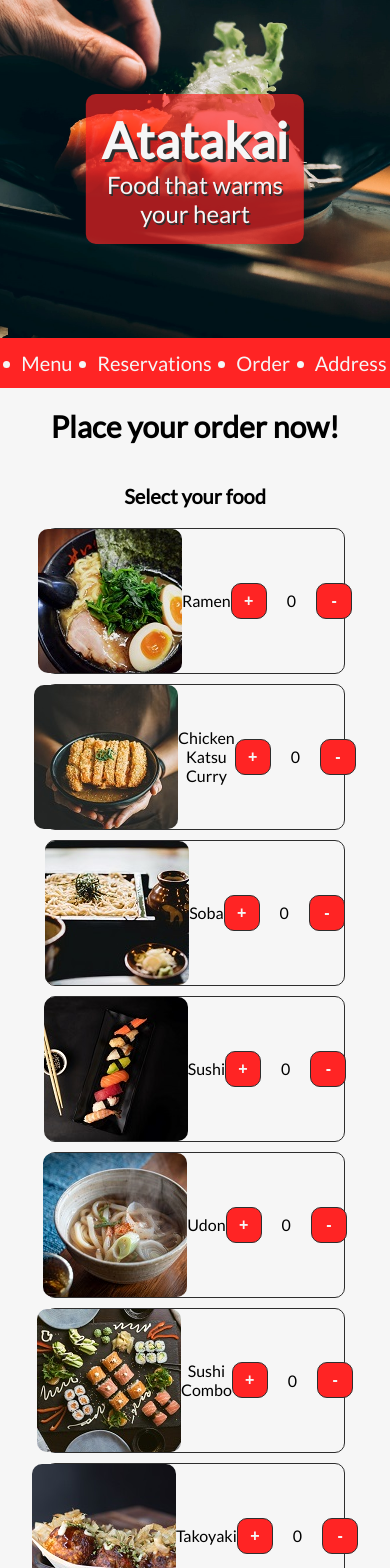
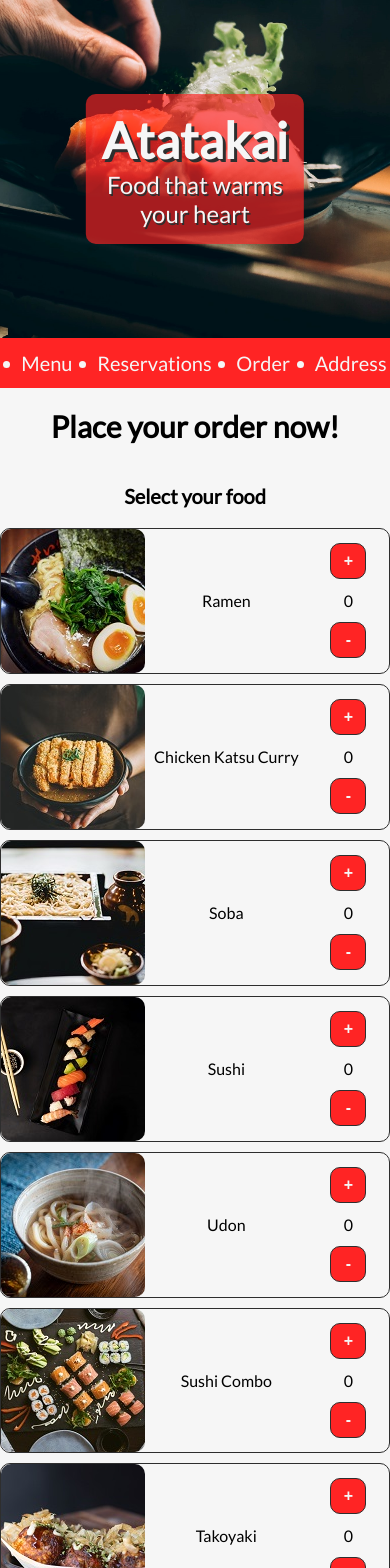
Before and after one commit to Randoraz/RestaurantApp, a React (Create React App) app: page /order in a window 390 px wide. Shown: the top 1568 px of the page. Built offline with nearby package versions, Linux system fonts and the light colour scheme.

Commit message:
Add responsive CSS to order page

```diff
--- a/src/features/NavBar/NavBar.css
+++ b/src/features/NavBar/NavBar.css
@@ -57,3 +57,13 @@
         font-size: 2rem;
     }
 }
+
+@media only screen and (max-width: 375px) {
+    .navbar-list::marker {
+        font-size: 1.6rem;
+    }
+
+    .header-link {
+        font-size: 1.6rem;
+    }
+}
--- a/src/features/OrderDish/OrderDish.css
+++ b/src/features/OrderDish/OrderDish.css
@@ -44,3 +44,17 @@
     margin: auto 2rem;
     font-size: 1.6rem;
 }
+
+@media only screen and (max-width: 768px) {
+    .dish-order-div {
+        grid-template-columns: 1fr 2fr 1fr;
+    }
+
+    .dish-number {
+        flex-direction: column;
+    }
+
+    .dish-number p {
+        margin: 1.2rem;
+    }
+}
--- a/src/routes/Order/Order.css
+++ b/src/routes/Order/Order.css
@@ -20,7 +20,8 @@
 .order input {
     margin-bottom: 2rem;
     height: 2.4rem;
-    width: 30rem;
+    max-width: 30rem;
+    width: 100%;
 }
 
 .order label {
@@ -45,3 +46,9 @@
     color: var(--main-red);
     border: 0.2rem solid var(--main-red);
 }
+
+@media only screen and (max-width: 768px) {
+    .order form {
+        width: 100%;
+    }
+}
```
